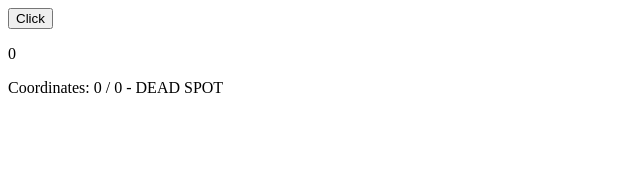
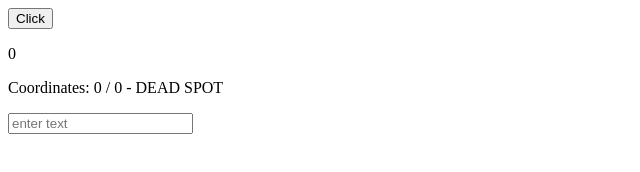
Before and after one commit to brenderbee/events-practice, a plain HTML site: page index.html in a window 1280 px wide. Shown: the whole page, without its empty margins (0-640 px from the left). Drawn offline with Linux system fonts and the light colour scheme.

Commit message:
Add alertMe() that logs the input value and clears the input field.

```diff
--- a/index.html
+++ b/index.html
@@ -14,6 +14,7 @@
         Coordinates: {{ x }} / {{ y }}
         - <span v-on:mousemove.stop="">DEAD SPOT</span>
       </p>
+      <input type="text" v-on:keyup.enter="alertMe" v-bind:placeholder="inputPlaceholder">
     </div>
     <script type="text/javascript" src="js/main.js"></script>
   </body>
--- a/js/main.js
+++ b/js/main.js
@@ -3,7 +3,8 @@ new Vue({
 	data: {
 		counter: 0,
 		x: 0,
-		y: 0
+		y: 0,
+		inputPlaceholder: 'enter text'
 	},
 	methods: {
 		increase: function(num, event) {
@@ -12,6 +13,10 @@ new Vue({
 		updateCoordinates: function(event) {
 			this.x = event.clientX;
 			this.y = event.clientY;
+		},
+		alertMe: function(event) {
+			console.log(event.target.value);
+			event.target.value = '';
 		}
 	}
 });
```
